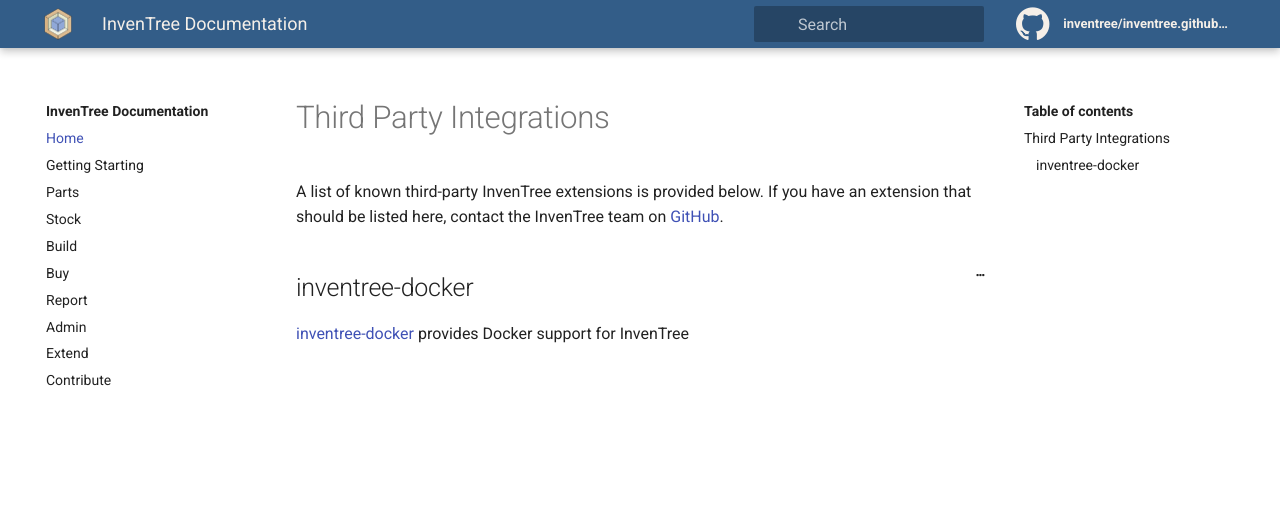
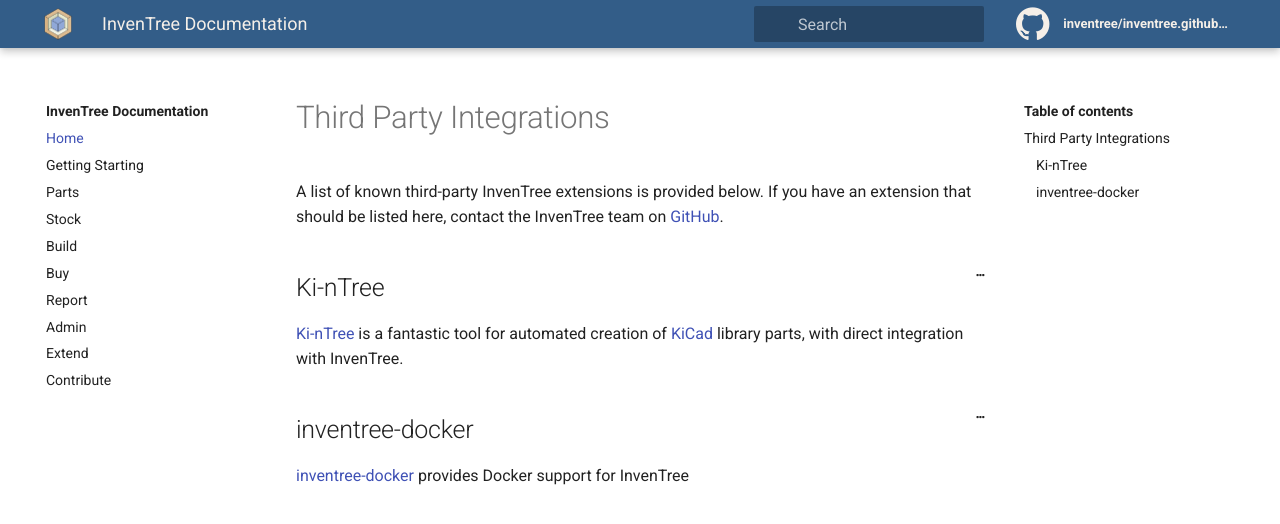
Before and after one commit to inventree/InvenTree.github.io, a Jekyll site: the page built from docs/extend/integrate.md, in a window 1280 px wide and 900 px high. Shown: the top 524 px of the window. Built offline with Jekyll 4.4.1, drawn with Linux system fonts in a browser that asks for light colours.

Commit message:
Add info on Ki-nTree

```diff
--- a/docs/extend/integrate.md
+++ b/docs/extend/integrate.md
@@ -7,6 +7,10 @@
 
 A list of known third-party InvenTree extensions is provided below. If you have an extension that should be listed here, contact the InvenTree team on [GitHub](https://github.com/inventree/).
 
+## Ki-nTree
+
+[Ki-nTree](https://github.com/sparkmicro/Ki-nTree/) is a fantastic tool for automated creation of [KiCad](https://kicad-pcb.org/) library parts, with direct integration with InvenTree.
+
 ## inventree-docker
 
 [inventree-docker](https://github.com/Zeigren/inventree-docker) provides Docker support for InvenTree
```
